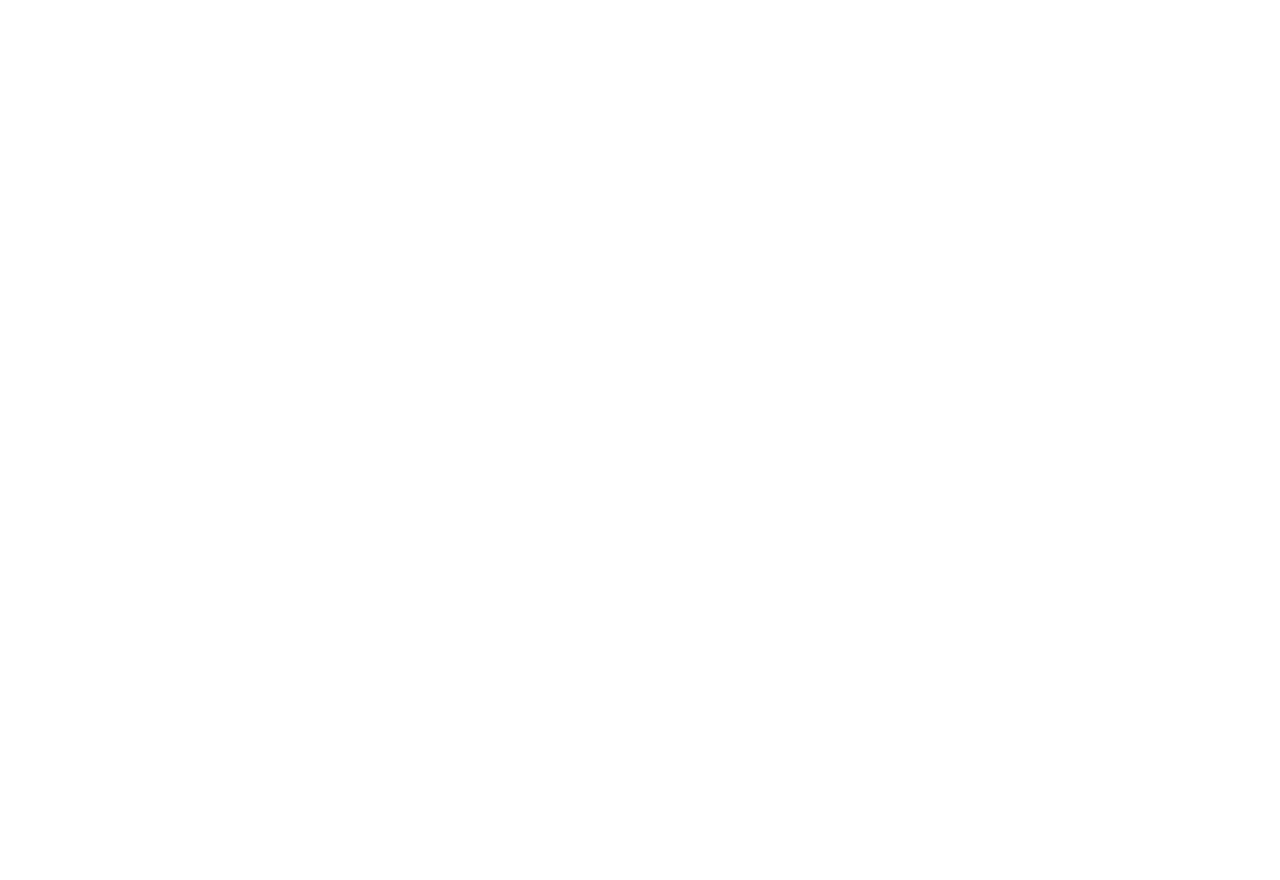
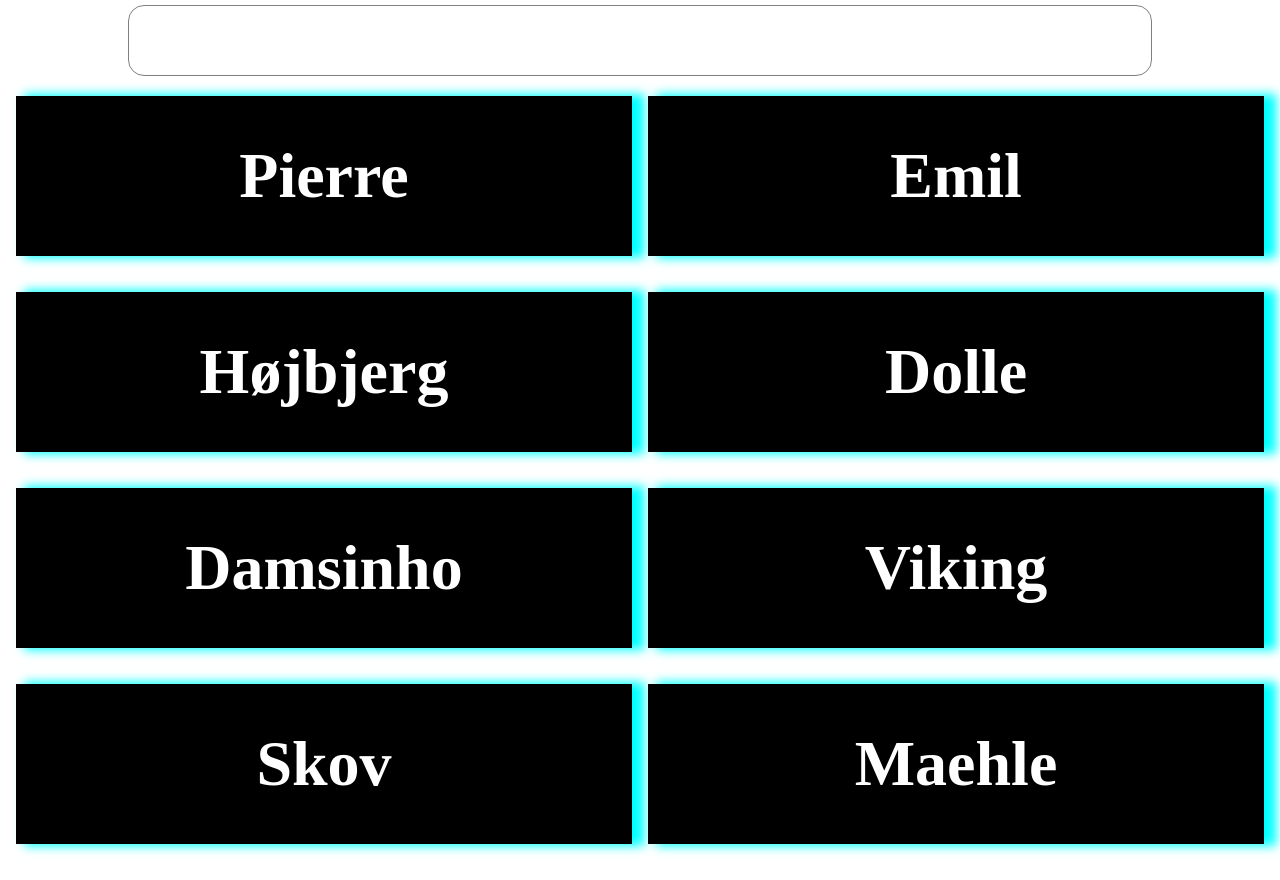
Before and after one commit to EmilMortensen/Programmering, a plain HTML site: page 09 - Javascript Arrays/index.html in a window 1280 px wide. Before the commit the page ends 800 px from the top, so only its background shows below. Drawn offline with Linux system fonts and the light colour scheme; a web font is replaced by a local one.

Commit message:
Vi har arbejdet med arrays

```diff
--- a/09 - Javascript Arrays/index.css
+++ b/09 - Javascript Arrays/index.css
@@ -5,3 +5,46 @@
     box-sizing:border-box;
     font-family:'Grechen+Fuemen';
 }
+
+body{
+    height: 100vh;
+    width:100vw;
+}
+
+header{
+    height: 10vh;
+    display: grid;
+    place-items: center;
+}
+
+input{
+    width:80vw;
+    font-size: 2rem;
+    border-radius: 1rem;
+    outline:none;
+    padding: 1rem;
+    border: 1px solid gray;
+}
+
+main{
+    height:100vh;
+    display: grid;
+    grid-template-columns: repeat(2,1fr);
+    gap: 1rem;
+    padding:1rem;
+}
+
+.kort{
+    display:grid;
+    place-items: center;
+    background-color:black;
+    height: 10rem;
+    color: white;
+    font-size: 2rem;
+    box-shadow: 10px 0px 10px 2px aqua;
+    transition:all .3s ease-in-out;
+}
+
+.kort:hover{
+    transform: scale(1.1);
+}
--- a/09 - Javascript Arrays/index.html
+++ b/09 - Javascript Arrays/index.html
@@ -4,12 +4,17 @@
     <meta charset="UTF-8">
     <meta http-equiv="X-UA-Compatible" content="IE=edge">
     <meta name="viewport" content="width=device-width, initial-scale=1.0">
-    <title>Document</title>
+    <title>Kort</title>
 </head>
 <link rel="stylesheet" href="index.css">
 <body>
 
+<header>
+    <input type="text" id="search">
+</header>
 
+<main>
+</main>
 
     <script src="index.js"></script>
 
--- a/09 - Javascript Arrays/index.js
+++ b/09 - Javascript Arrays/index.js
@@ -0,0 +1,28 @@
+let main = document.querySelector('main')
+let input = document.querySelector('#search')
+
+const addKort = name => {
+    let newKort = document.createElement('div')
+    newKort.classList.add('kort')
+    let newH = document.createElement('h1')
+    newH.innerHTML = name
+    newKort.append(newH)
+    main.append(newKort)
+}
+
+//Vi ville gerne lave et array med tekst variabler
+let navne = ['Pierre', 'Emil', 'Højbjerg', 'Dolle', 'Damsinho', 'Viking', 'Skov', 'Maehle']
+
+// Map funktionen kører hele listen igennem 1by1
+navne.map( navn => addKort(navn) )
+
+// // Dette er et for loop
+// for(let i = 0; i < navne.length; i++){
+//     console.log(navne[i])
+// }
+
+input.addEventListener('input', () => {
+    let result = navne.filter( name => name.toLowerCase().includes(input.value.toLowerCase()) )
+    main.innerHTML = ''
+    result.map(navn => addKort(navn))
+})
```
